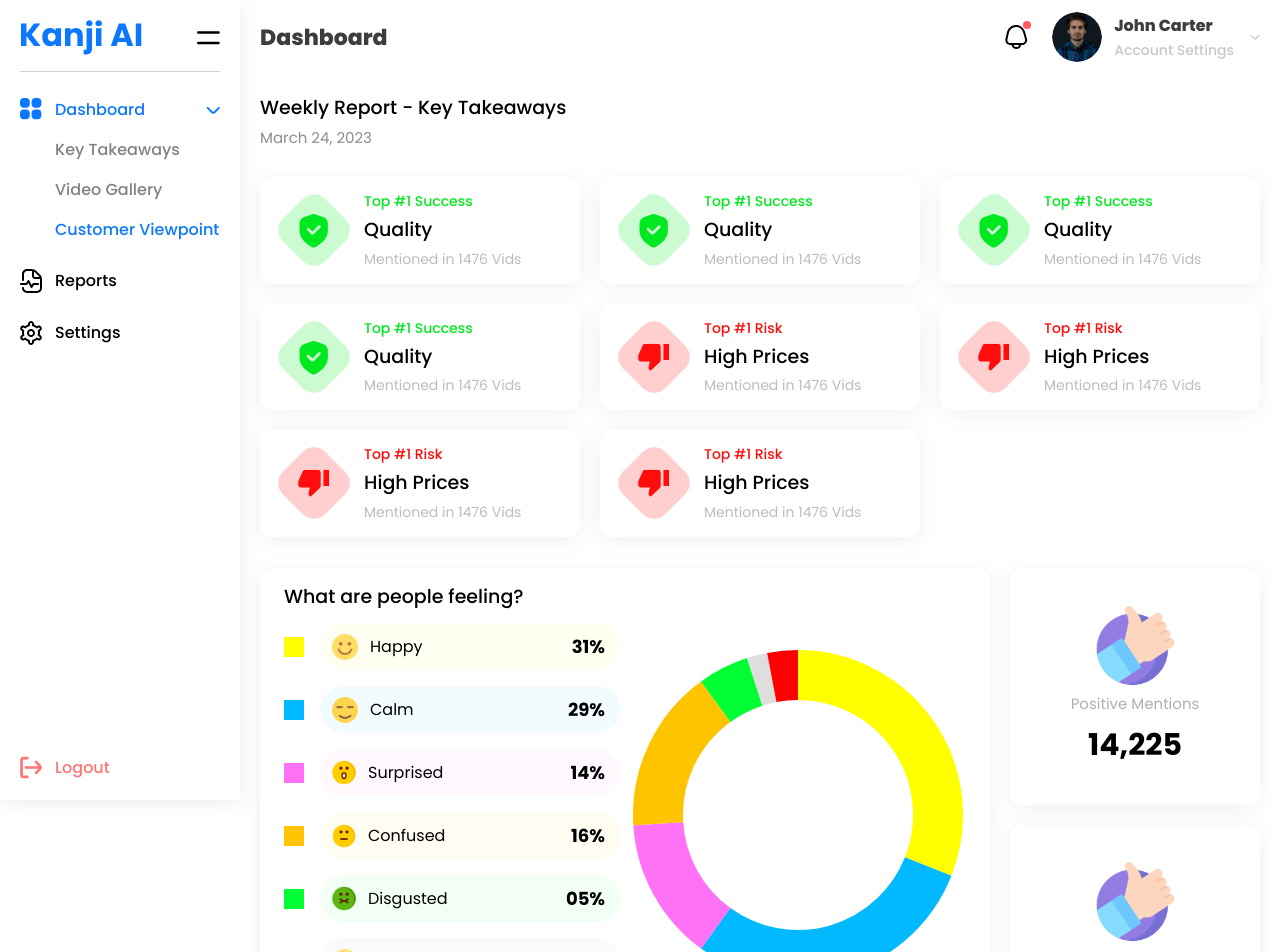
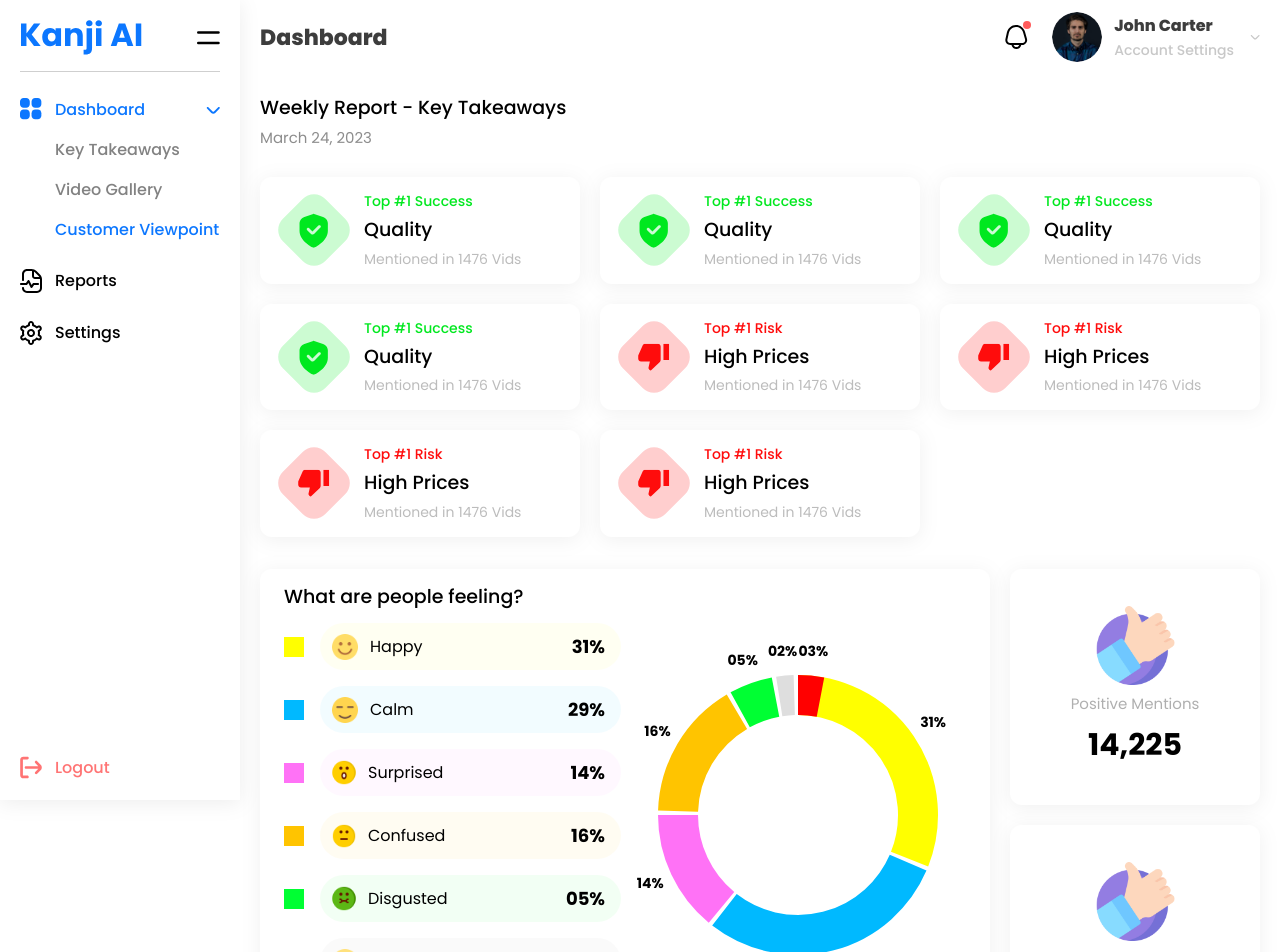
Before and after one commit to sulaimanwebdev/Kanji-AI, a React (Create React App) app: page /dashboard/customer-viewpoint in a window 1280 px wide. Shown: the top 952 px of the page. Built offline with nearby package versions, Linux system fonts and the light colour scheme.

Commit message:
all set and done

```diff
--- a/src/components/ChartComp.js
+++ b/src/components/ChartComp.js
@@ -38,11 +38,13 @@ const data = [
   },
 ];
 
-
 const ChartComp = () => {
   const chartSize = 300; // Size of the circular chart
   const center = chartSize / 2; // Center point of the chart
-  const radius = chartSize / 2 - 10; // Radius of the chart (adjusted for padding)
+  const radius = chartSize / 2 - 30; // Radius of the chart (adjusted for padding and section size)
+  const gapAngle = 1.80; // Angle in degrees for the gap between sections
+  const strokeWidth = 40; // Width of the chart stroke
+  const textOffset = 10; // Offset for spacing between text and chart
 
   // Calculate the starting angle and end angle for each data point
   let startAngle = 0;
@@ -53,7 +55,7 @@ const ChartComp = () => {
       start: startAngle,
       end: endAngle,
     };
-    startAngle = endAngle;
+    startAngle = endAngle + gapAngle;
     return angle;
   });
 
@@ -67,14 +69,31 @@ const ChartComp = () => {
         const endX = center + radius * Math.cos((angle.end - 90) * (Math.PI / 180));
         const endY = center + radius * Math.sin((angle.end - 90) * (Math.PI / 180));
 
+        // Calculate the middle angle for positioning the text
+        const middleAngle = (angle.start + angle.end) / 2;
+        const textX = center + (radius + strokeWidth / 1.2 + textOffset) * Math.cos((middleAngle - 90) * (Math.PI / 180));
+        const textY = center + (radius + strokeWidth / 1.2 + textOffset) * Math.sin((middleAngle - 90) * (Math.PI / 180));
+
         return (
           <g key={item.emotion}>
             <path
               d={`M ${startX} ${startY} A ${radius} ${radius} 0 ${largeArcFlag} 1 ${endX} ${endY}`}
               fill="none"
               stroke={item.color}
-              strokeWidth="50"
+              strokeWidth={strokeWidth
+              }
               />
+                      <text
+          x={textX}
+          y={textY}
+          dominantBaseline="middle"
+          textAnchor="middle"
+          fill="#000000"
+          fontSize="14"
+          className="font-bold"
+        >
+          {item.percentage}
+        </text>
       </g>
     );
   })}
```
Lines whose indentation alone changed are shown as unchanged.
